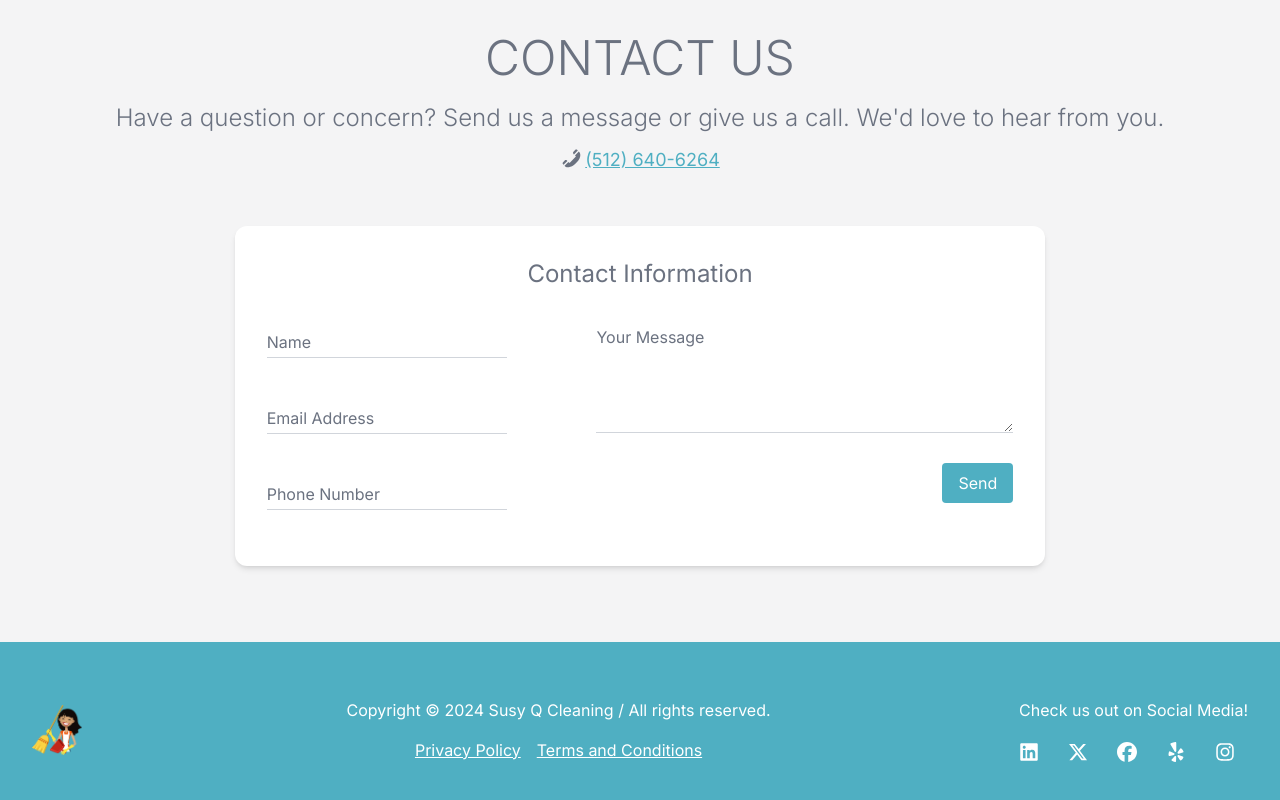
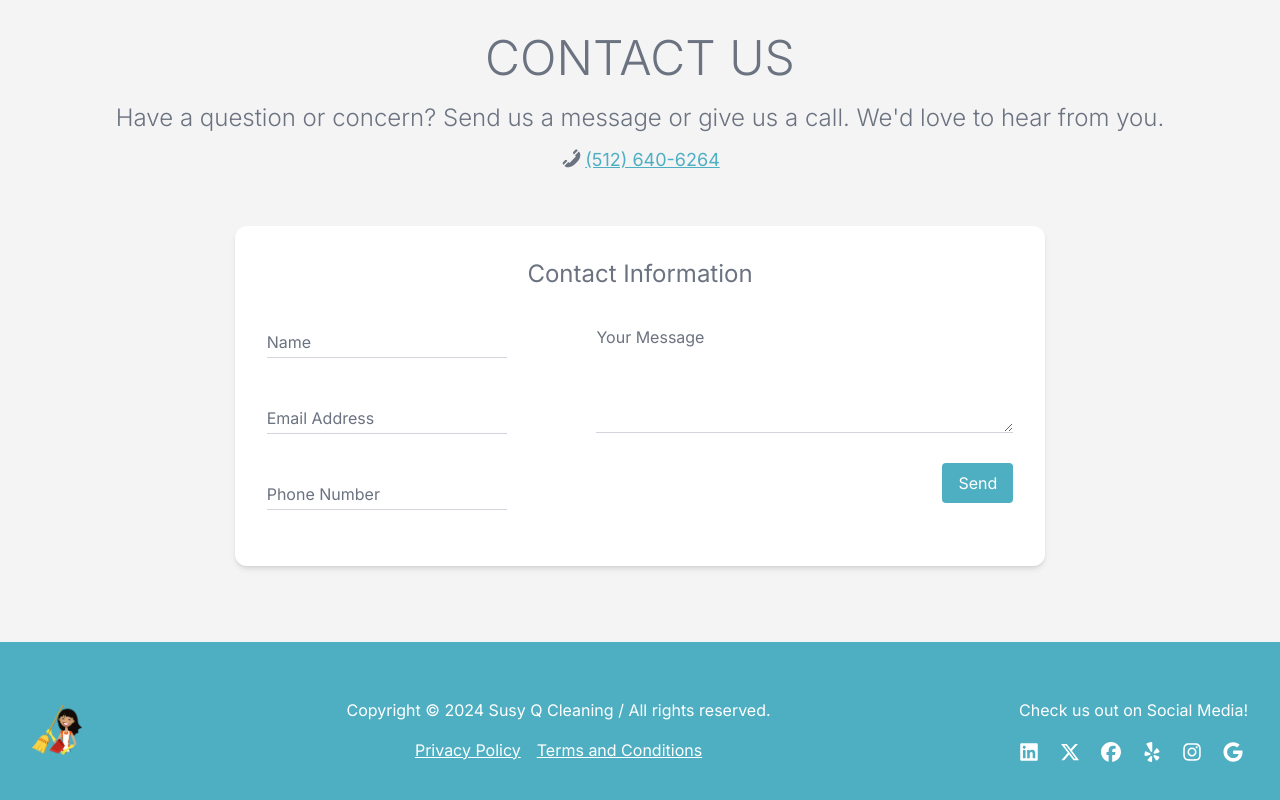
Before and after one commit to oscar-ct/susyq, a Next.js app: page / in a window 1280 px wide. Shown: the part 4969-5769 px from the top of the page. Built offline with nearby package versions, Linux system fonts and the light colour scheme.

Commit message:
add new footer google icon and link

```diff
--- a/src/components/Footer.jsx
+++ b/src/components/Footer.jsx
@@ -1,7 +1,7 @@
 import Image from "next/image";
 import susy from "../../public/images/susyQCleaningServices.png"
 import { FaLinkedin, FaXTwitter, FaFacebook, FaYelp } from "react-icons/fa6";
-import {FaInstagram} from "react-icons/fa";
+import {FaGoogle, FaInstagram} from "react-icons/fa";
 import Link from "next/link";
 
 const Footer = () => {
@@ -20,7 +20,7 @@ const Footer = () => {
                         />
                     </Link>
                     <div className={"pt-6 md:pt-0 pl-4 text-white"}>
-                        <p className={"pb-4"}>
+                        <p className={"pb-10 md:pb-4"}>
                             Copyright © 2024 Susy Q Cleaning / All rights reserved.
                         </p>
                         <div className={"flex justify-center gap-4"}>
@@ -58,6 +58,11 @@ const Footer = () => {
                                rel="noopener noreferrer">
                                 <FaInstagram/>
                             </a>
+                            <a aria-label="portfolio" href={"https://www.google.com/maps/place/Susy+Q+Cleaning/@30.4249436,-97.7701436,10.02z/data=!4m6!3m5!1s0x8644ca319618068d:0x49ea24942bbe87a3!8m2!3d30.4206125!4d-97.763874!16s%2Fg%2F1v8x2l5y?entry=ttu&g_ep=EgoyMDI0MTAyMy4wIKXMDSoASAFQAw%3D%3D"}
+                               target="_blank"
+                               rel="noopener noreferrer">
+                                <FaGoogle/>
+                            </a>
                         </div>
                     </div>
                 </div>
```
